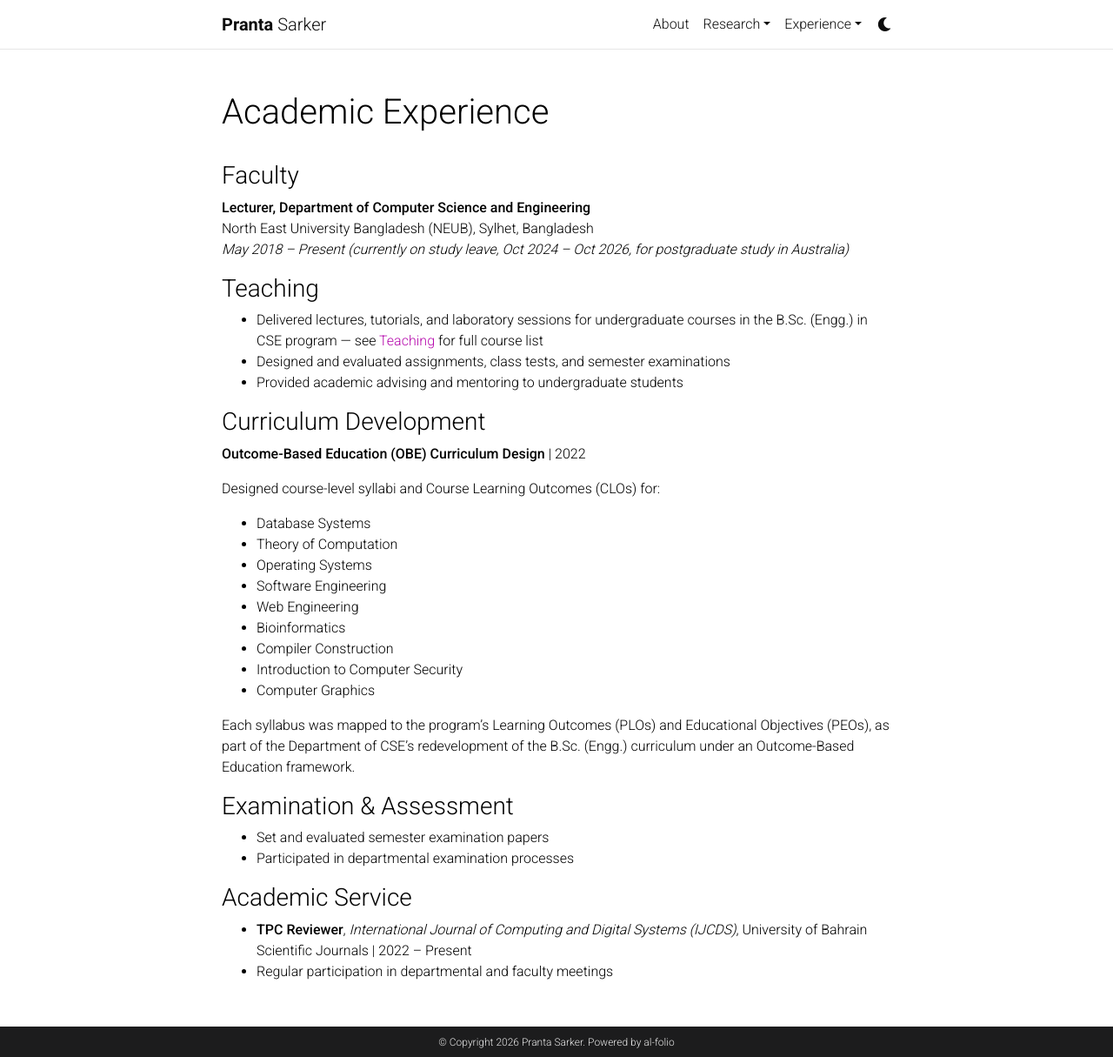
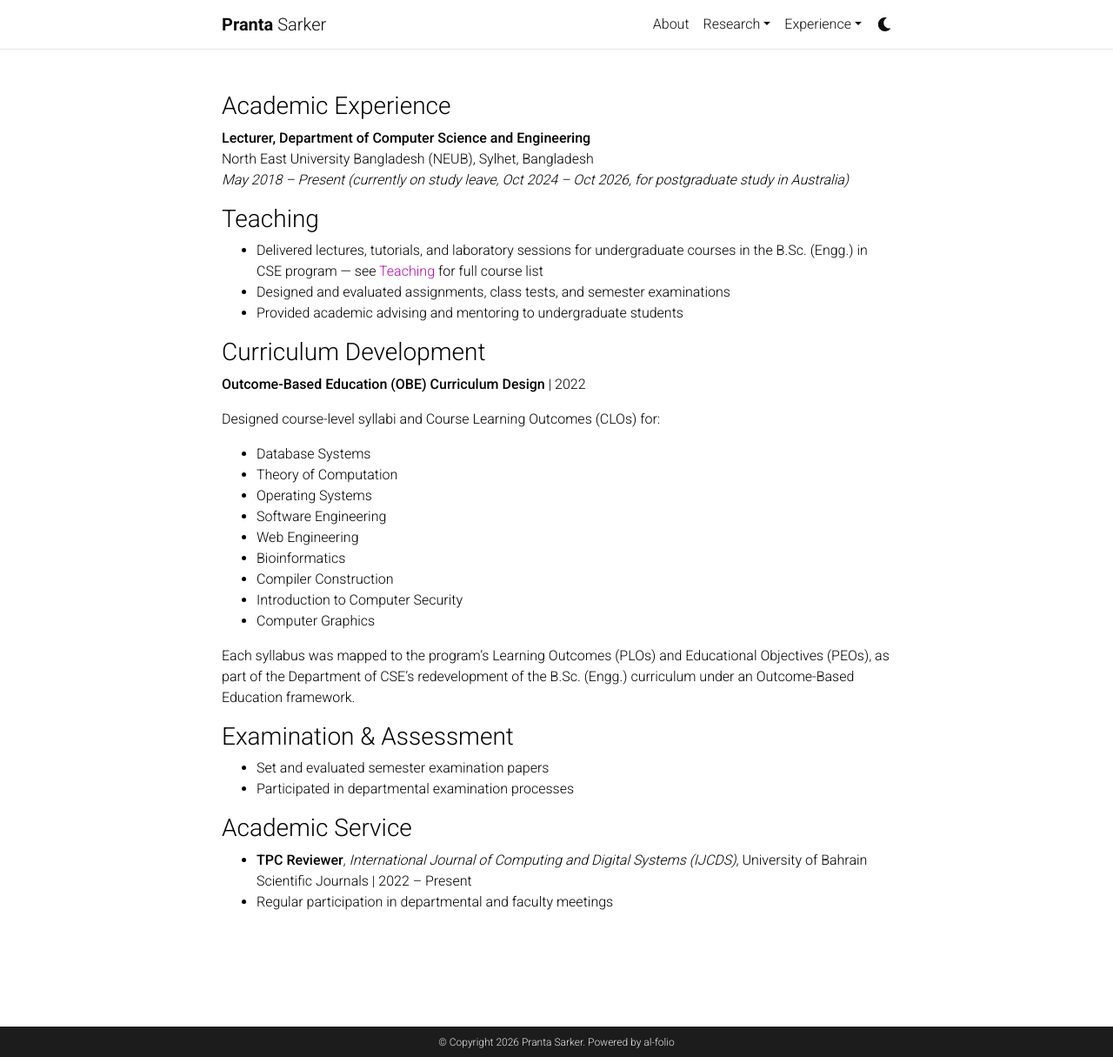
Before and after one commit to psarkerbd/psarkerbd.github.io, a Jekyll site: the page built from _pages/academic_experience.md, in a window 1280 px wide and 1215 px high. Shown: the whole window at 87% size. Built offline with Jekyll 4.4.1, drawn with Linux system fonts in a browser that asks for light colours; comment, search, counter and statistics services are not loaded; a style sheet for code colours, icons or effects is not loaded.

Commit message:
Update academic_experience.md

```diff
--- a/_pages/academic_experience.md
+++ b/_pages/academic_experience.md
@@ -1,12 +1,12 @@
 ---
 layout: page
 permalink: /academic_experience/
-title: Academic Experience
+title:
 description:
 nav: false
 nav_order:
 ---
-### Faculty
+### Academic Experience
 **Lecturer, Department of Computer Science and Engineering** <br>
 North East University Bangladesh (NEUB), Sylhet, Bangladesh <br>
 *May 2018 – Present (currently on study leave, Oct 2024 – Oct 2026,
```
